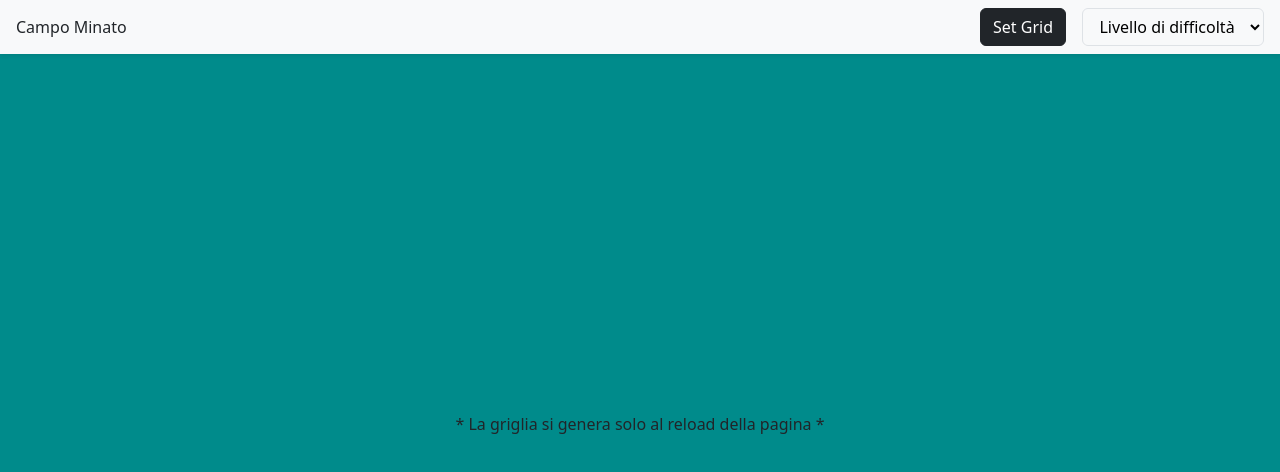
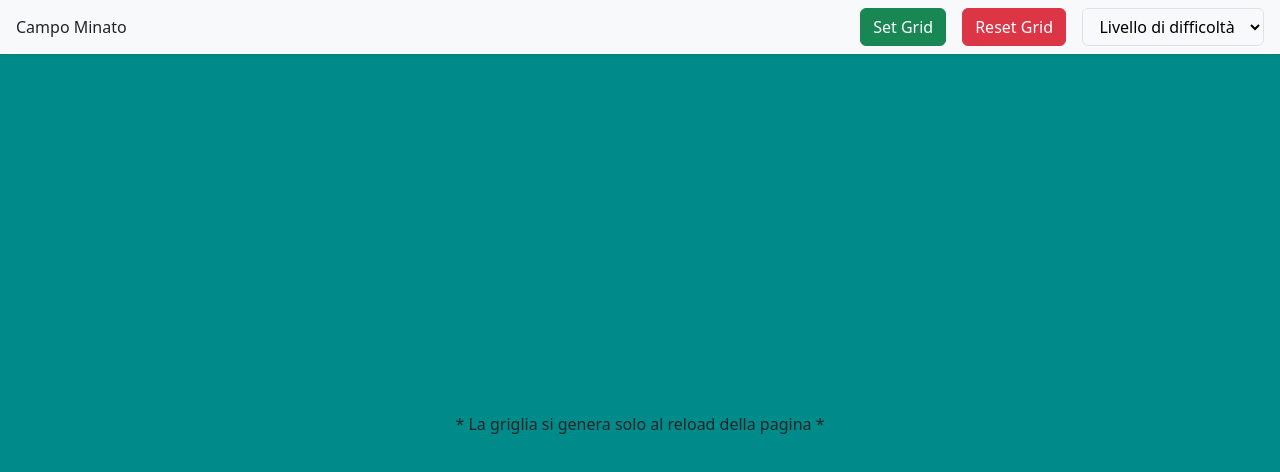
Before and after one commit to eferreiradel/js-campominato-grid, a plain HTML site: page index.html in a window 1280 px wide. Drawn offline with nearby package versions, Linux system fonts and the light colour scheme.

Commit message:
feat[JS] WORKAROUND: Bottone Reset che ricarica la pagina

```diff
--- a/index.html
+++ b/index.html
@@ -26,7 +26,12 @@
       <div class="navbar bg-light shadow-sm px-3">
         <span>Campo Minato</span>
         <div class="nav gap-3">
-          <button class="btn btn-dark rounded" id="btnSetGrid">Set Grid</button>
+          <button class="btn btn-success rounded" id="btnSetGrid">
+            Set Grid
+          </button>
+          <button class="btn btn-danger rounded" id="btnResetGrid">
+            Reset Grid
+          </button>
           <select class="btn rounded btn-light border" id="btnGridGenerator">
             <option value="#" selected disabled>Livello di difficoltà</option>
             <option value="easy">Easy</option>
```
